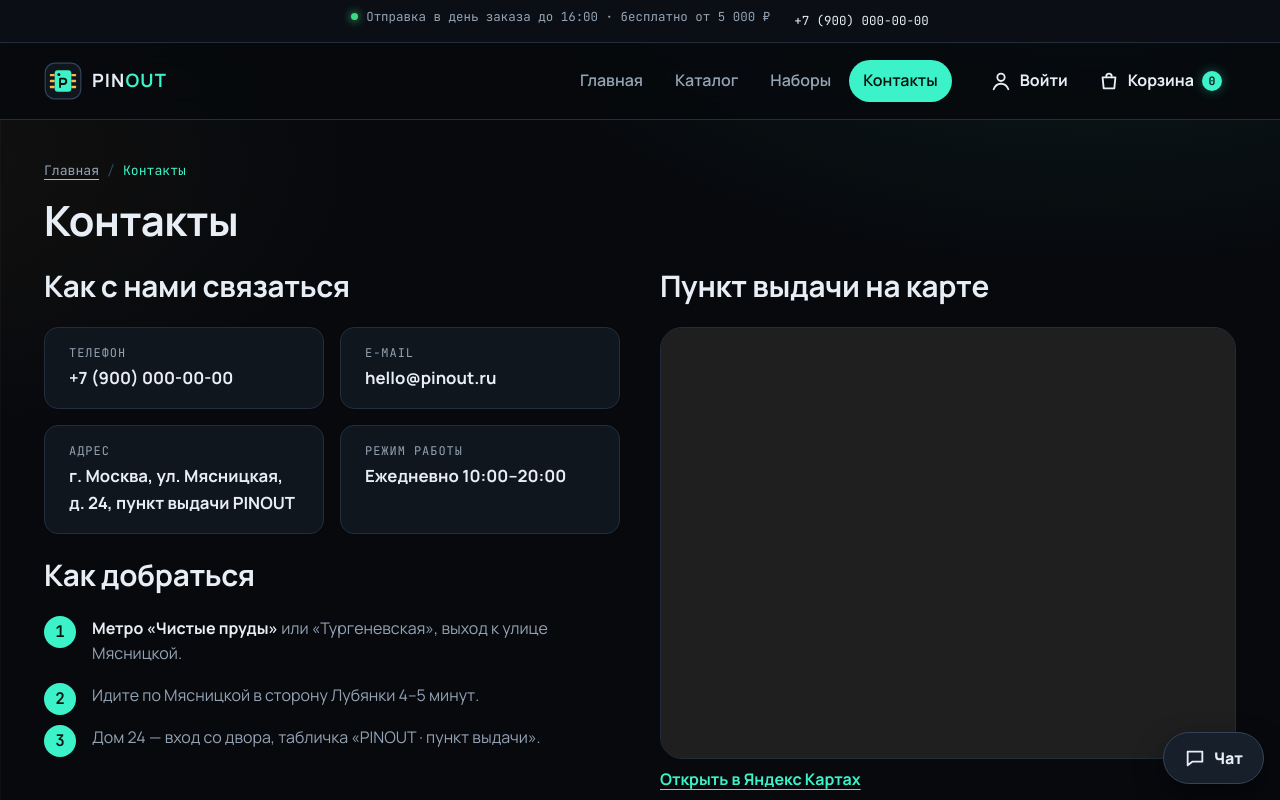
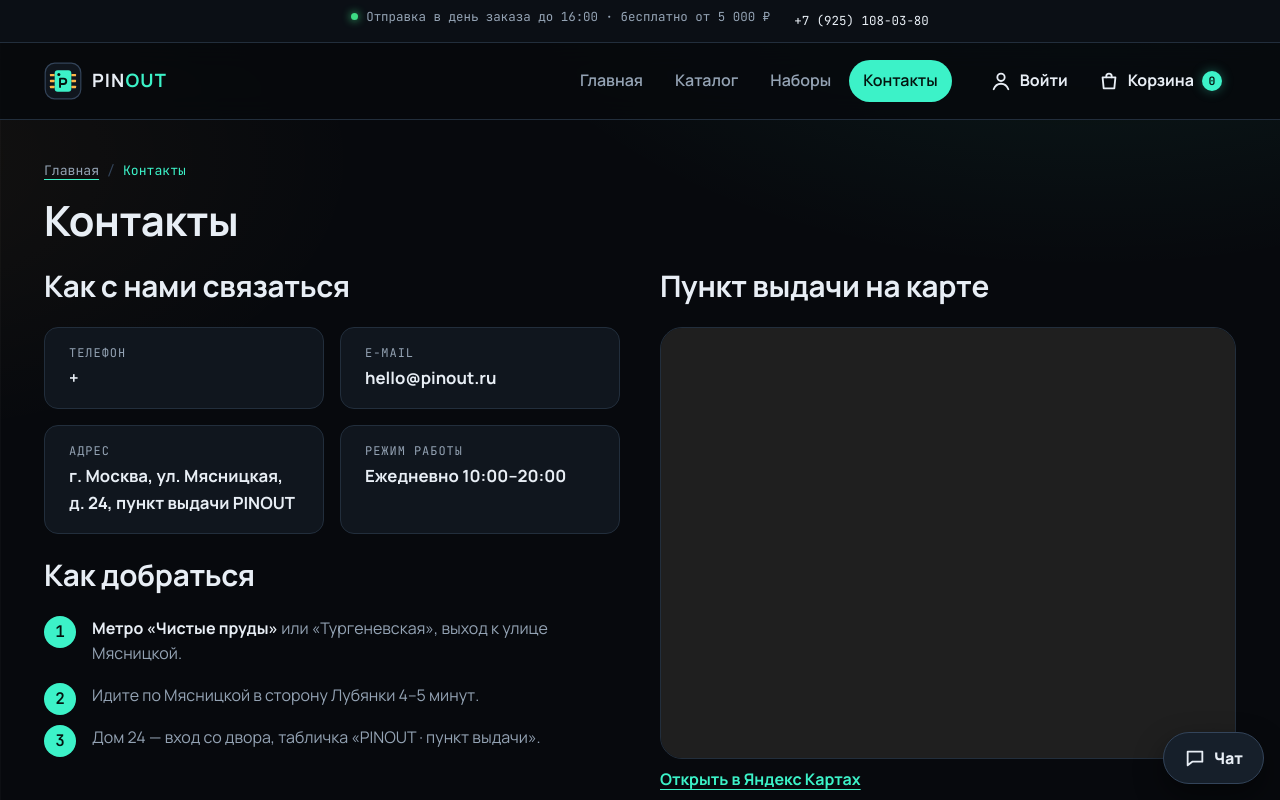
Before and after one commit to nguyend1en/kr3-responsive-shop, a plain HTML site: page contacts.html in a window 1280 px wide. Shown: the top 800 px of the page. Drawn offline with Linux system fonts and the light colour scheme; a web font is replaced by a local one.

Commit message:
Update contact phone numbers in contacts.html

```diff
--- a/contacts.html
+++ b/contacts.html
@@ -21,7 +21,7 @@
   <div class="topbar">
     <div class="topbar__inner">
       <p class="topbar__text">Отправка в день заказа до 16:00 · бесплатно от 5 000 ₽</p>
-      <a class="topbar__phone" href="tel:+79000000000">+7 (900) 000-00-00</a>
+      <a class="topbar__phone" href="tel:+79000000000">+7 (925) 108-03-80</a>
     </div>
   </div>
   <header class="site-header" id="top">
@@ -61,7 +61,7 @@
         <dl class="contact-list">
           <div class="contact-list__item" data-reveal>
             <dt class="contact-list__term">Телефон</dt>
-            <dd class="contact-list__value"><a class="contact-list__link" href="tel:+79000000000">+7 (900) 000-00-00</a></dd>
+            <dd class="contact-list__value"><a class="contact-list__link" href="tel:+79000000000">+</a></dd>
           </div>
           <div class="contact-list__item" data-reveal>
             <dt class="contact-list__term">E-mail</dt>
@@ -216,7 +216,7 @@
         <h2 class="site-footer__title">Контакты</h2>
         <address class="site-footer__address">
           <p class="site-footer__contact"><svg viewBox="0 0 24 24" width="18" height="18" fill="none" stroke="currentColor" stroke-width="1.8" stroke-linecap="round" stroke-linejoin="round" aria-hidden="true" focusable="false"><path d="M12 21s-7-6.2-7-11.5a7 7 0 0 1 14 0C19 14.8 12 21 12 21z"/><circle cx="12" cy="9.5" r="2.5"/></svg><span>Москва, ул. Мясницкая, 24</span></p>
-          <p class="site-footer__contact"><svg viewBox="0 0 24 24" width="18" height="18" fill="none" stroke="currentColor" stroke-width="1.8" stroke-linecap="round" stroke-linejoin="round" aria-hidden="true" focusable="false"><path d="M5 3h4l2 5-2.5 1.5a11 11 0 0 0 6 6L16 13l5 2v4a2 2 0 0 1-2 2A16 16 0 0 1 3 5a2 2 0 0 1 2-2z"/></svg><a href="tel:+79000000000">+7 (900) 000-00-00</a></p>
+          <p class="site-footer__contact"><svg viewBox="0 0 24 24" width="18" height="18" fill="none" stroke="currentColor" stroke-width="1.8" stroke-linecap="round" stroke-linejoin="round" aria-hidden="true" focusable="false"><path d="M5 3h4l2 5-2.5 1.5a11 11 0 0 0 6 6L16 13l5 2v4a2 2 0 0 1-2 2A16 16 0 0 1 3 5a2 2 0 0 1 2-2z"/></svg><a href="tel:+79000000000">+</a></p>
           <p class="site-footer__contact"><svg viewBox="0 0 24 24" width="18" height="18" fill="none" stroke="currentColor" stroke-width="1.8" stroke-linecap="round" stroke-linejoin="round" aria-hidden="true" focusable="false"><rect x="3" y="5" width="18" height="14" rx="2"/><path d="M3 7l9 6 9-6"/></svg><a href="mailto:hello@pinout.ru">hello@pinout.ru</a></p>
           <p class="site-footer__contact"><svg viewBox="0 0 24 24" width="18" height="18" fill="none" stroke="currentColor" stroke-width="1.8" stroke-linecap="round" stroke-linejoin="round" aria-hidden="true" focusable="false"><circle cx="12" cy="12" r="9"/><path d="M12 7v5l3 2"/></svg><span>Ежедневно 10:00–20:00</span></p>
         </address>
```
